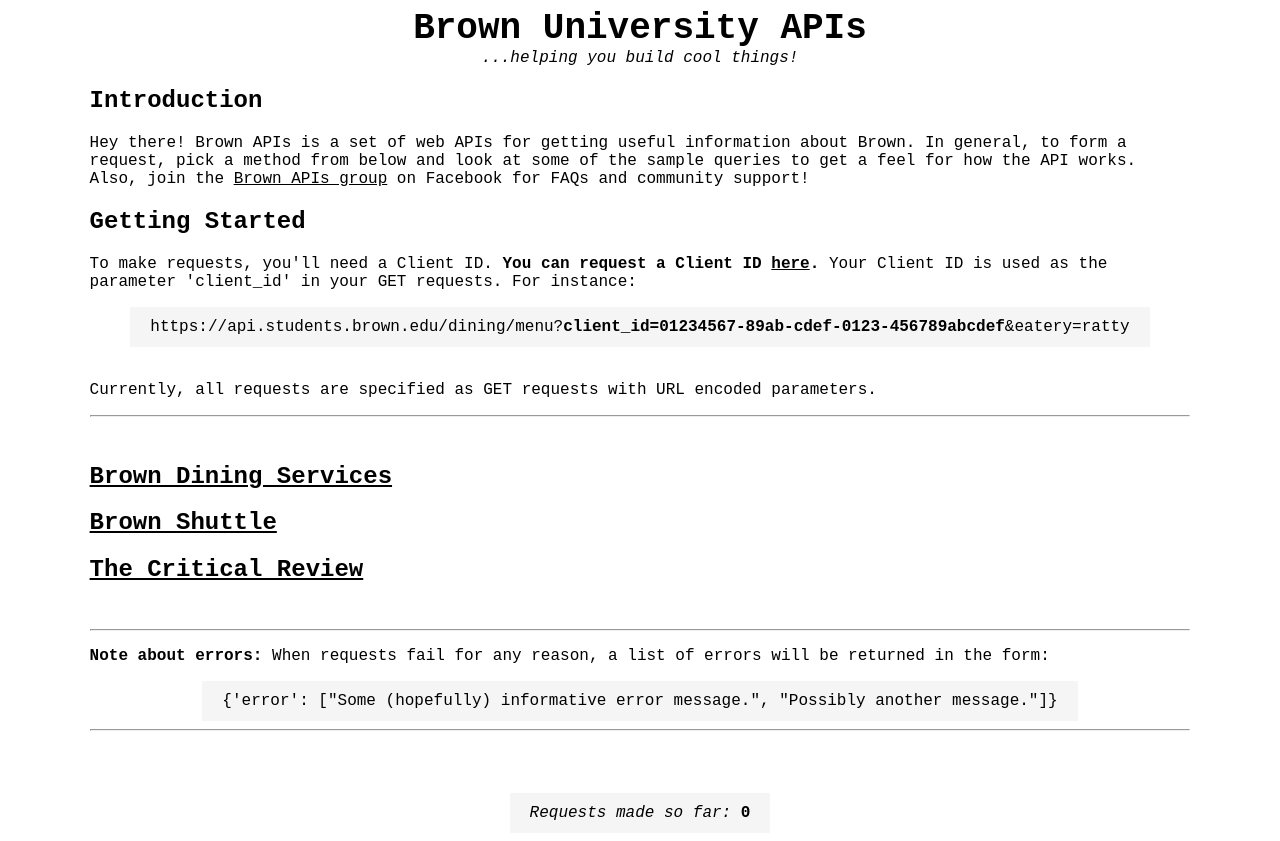
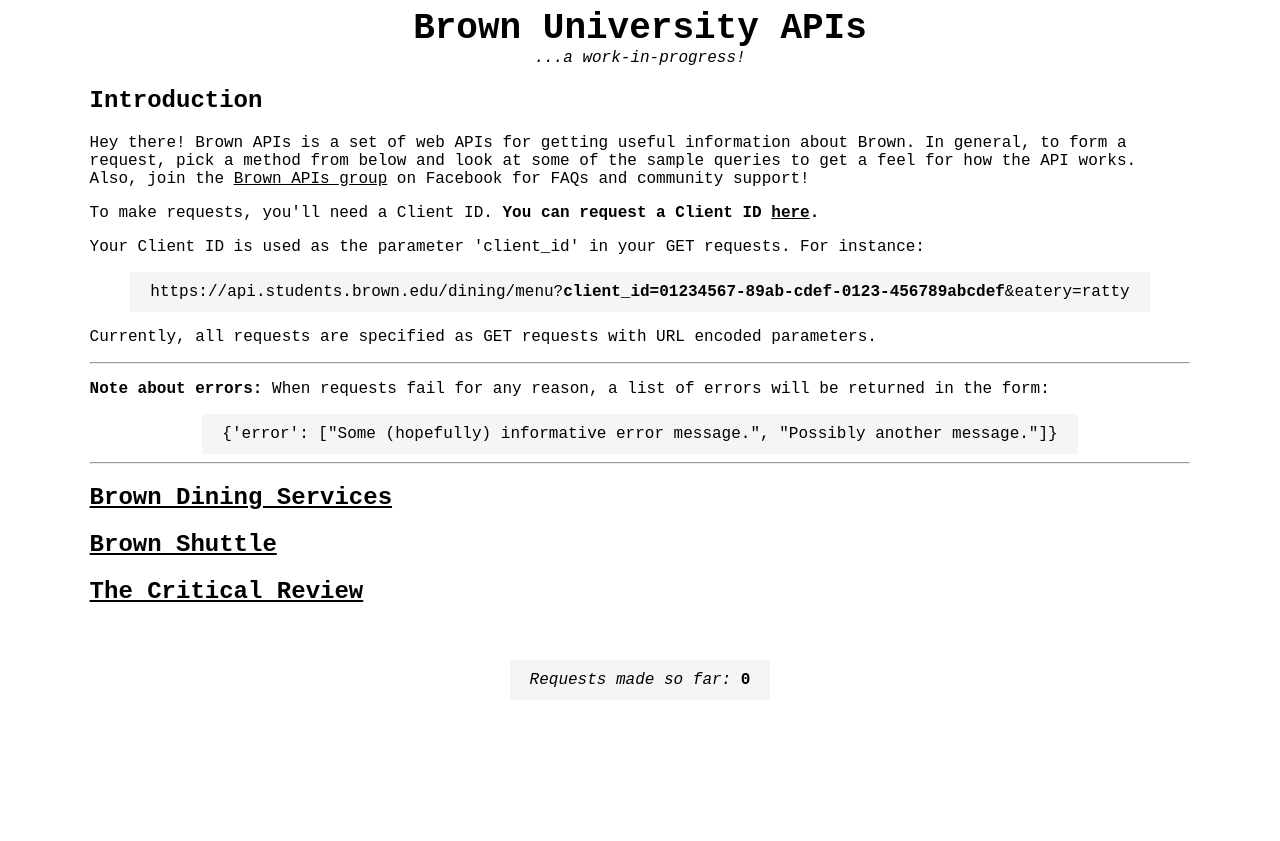
Before and after one commit to hackatbrown/apis, a Flask app: page / in a window 1280 px wide. After the commit the page ends 687 px from the top, so only its background shows below. Run offline with Flask 2, Linux system fonts and the light colour scheme; data that the repository does not hold is empty.

Commit message:
I accidentally broke everything.

```diff
--- a/api/templates/documentation.html
+++ b/api/templates/documentation.html
@@ -26,16 +26,15 @@
 {% endif %}
 
 <h1 class="center">Brown University APIs</h1>
-<p class="center"><em>...helping you build cool things!</em></p>
+<p class="center"><em>...a work-in-progress!</em></p>
 
 
-<h2>Introduction</h2>
+<h2>Introduction</h1>
 
 <p>Hey there! Brown APIs is a set of web APIs for getting useful information about Brown. In general, to form a request, pick a method from below and look at some of the sample queries to get a feel for how the API works. Also, join the <a href="https://www.facebook.com/groups/brown.apis/">Brown APIs group</a> on Facebook for FAQs and community support!</p>
 
-<h2>Getting Started</h1>
-
-<p>To make requests, you'll need a Client ID. <strong>You can request a Client ID <a href="/signup">here</a>.</strong> Your Client ID is used as the parameter 'client_id' in your GET requests. For instance:</p>
+<p>To make requests, you'll need a Client ID. <strong>You can request a Client ID <a href="/signup">here</a>.</strong></p>
+<p>Your Client ID is used as the parameter 'client_id' in your GET requests. For instance:</p>
 <div class="center">
 	<div class="codeblock">
 		<code>
@@ -43,14 +42,21 @@
 		</code>
 	</div>
 </div>
-
-<br />
-
 <p>Currently, all requests are specified as GET requests with URL encoded parameters.</p>
 
 <hr />
 
-<br />
+<p><strong>Note about errors:</strong> When requests fail for any reason, a list of errors will be returned in the form:  </p>
+
+<div class="center">
+	<div class="codeblock">
+		<code>
+			{'error': ["Some (hopefully) informative error message.", "Possibly another message."]}
+		</code>
+	</div>
+</div>
+
+<hr />
 
 <h2 onclick="toggle_vis('dining');"><a href="#">Brown Dining Services</a></h2>
 
@@ -300,24 +306,6 @@
 	<em>Coming this summer!</em> The Critical Review's staff is working to bring you as much course data as possible.
 </div>
 
-<br />
-
-<hr />
-
-<p><strong>Note about errors:</strong> When requests fail for any reason, a list of errors will be returned in the form:  </p>
-
-<div class="center">
-	<div class="codeblock">
-		<code>
-			{'error': ["Some (hopefully) informative error message.", "Possibly another message."]}
-		</code>
-	</div>
-</div>
-
-<hr />
-
-<br />
-
 <div class="center">
 	<br />
 	<br />
--- a/api/templates/signup.html
+++ b/api/templates/signup.html
@@ -5,7 +5,7 @@
 <body>
 
 <h1 class="center">Brown University APIs</h1>
-<p class="center"><em>...helping you build cool things!</em></p>
+<p class="center"><em>...a work-in-progress!</em></p>
 
 
 <h2>Sign up for a Client ID!</h1>
```
